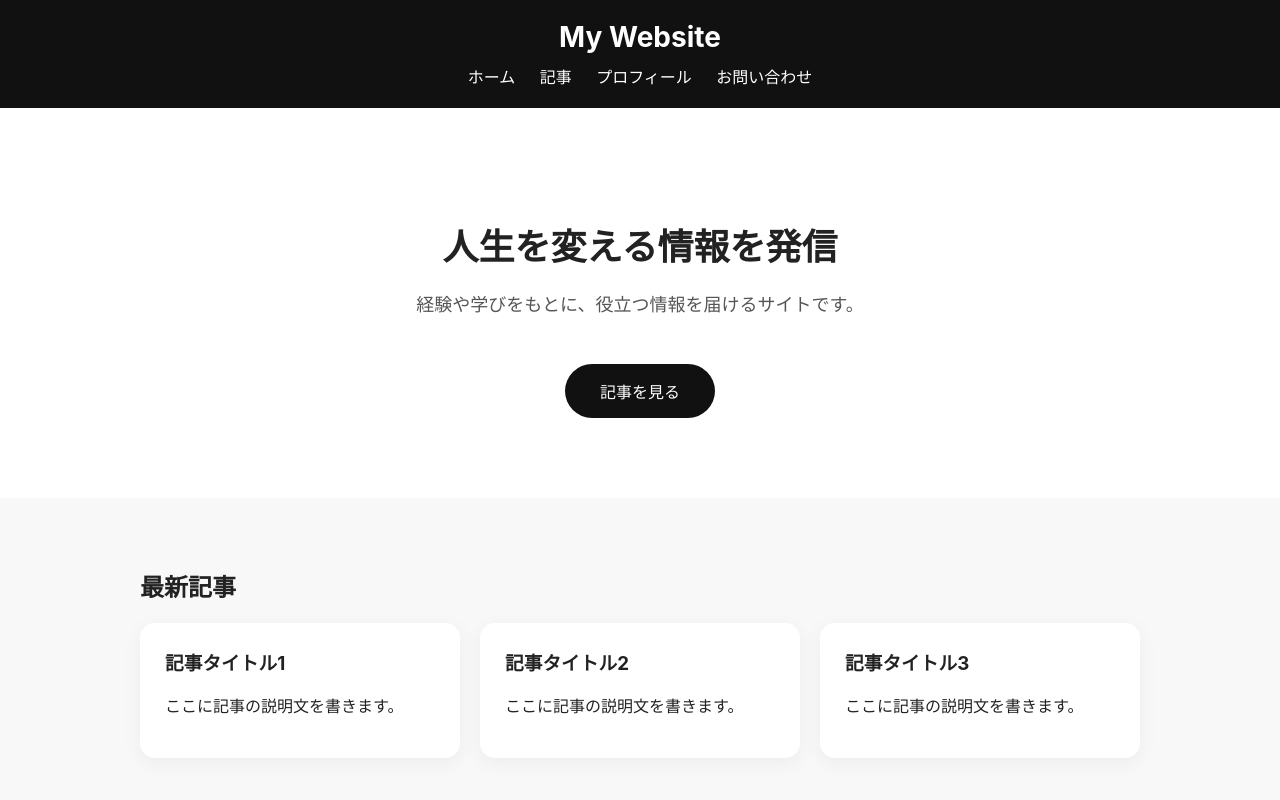
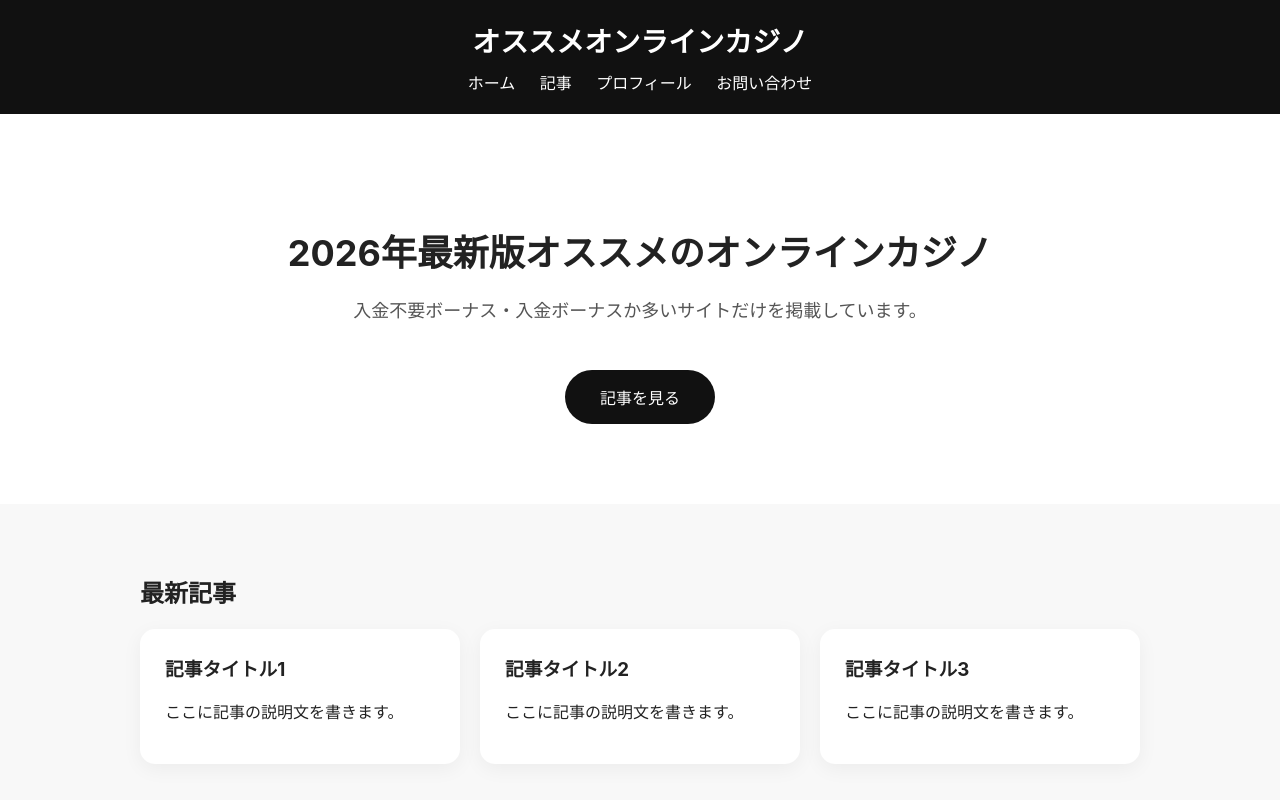
Before and after one commit to cccj72vsbf-oss/-my-website, a plain HTML site: page index.html in a window 1280 px wide. Shown: the top 800 px of the page. Drawn offline with Linux system fonts and the light colour scheme.

Commit message:
Update index.html

```diff
--- a/index.html
+++ b/index.html
@@ -8,7 +8,7 @@
 
 <meta name="viewport" content="width=device-width, initial-scale=1.0">
 
-<title>My Website</title>
+<title>オススメオンラインカジノ</title>
 
 <style>
 
@@ -182,7 +182,7 @@ footer {
 
 <header>
 
-<h1>My Website</h1>
+<h1>オススメオンラインカジノ</h1>
 
 <nav>
 
@@ -200,11 +200,11 @@ footer {
 
 <section class="hero">
 
-<h2>人生を変える情報を発信</h2>
+<h2>2026年最新版オススメのオンラインカジノ</h2>
 
 <p>
 
-経験や学びをもとに、役立つ情報を届けるサイトです。
+入金不要ボーナス・入金ボーナスか多いサイトだけを掲載しています。
 
 </p>
 
```
